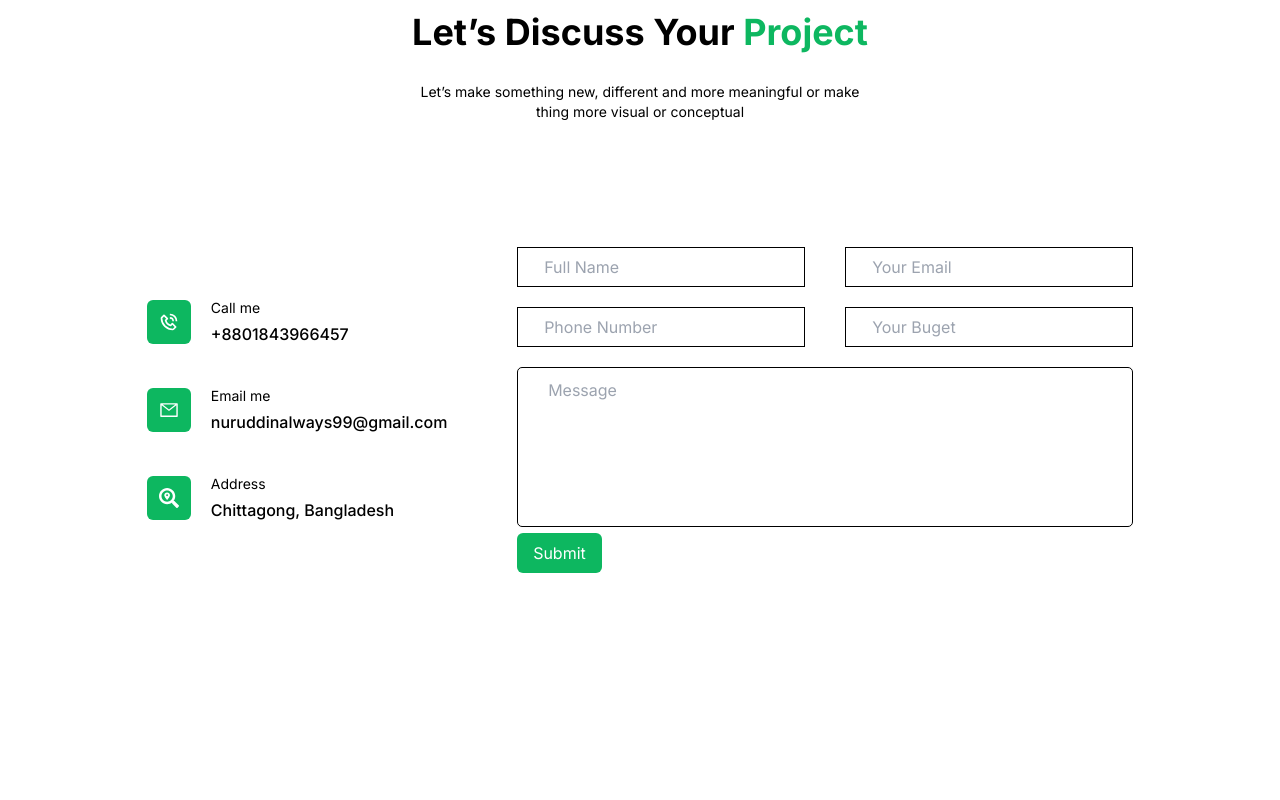
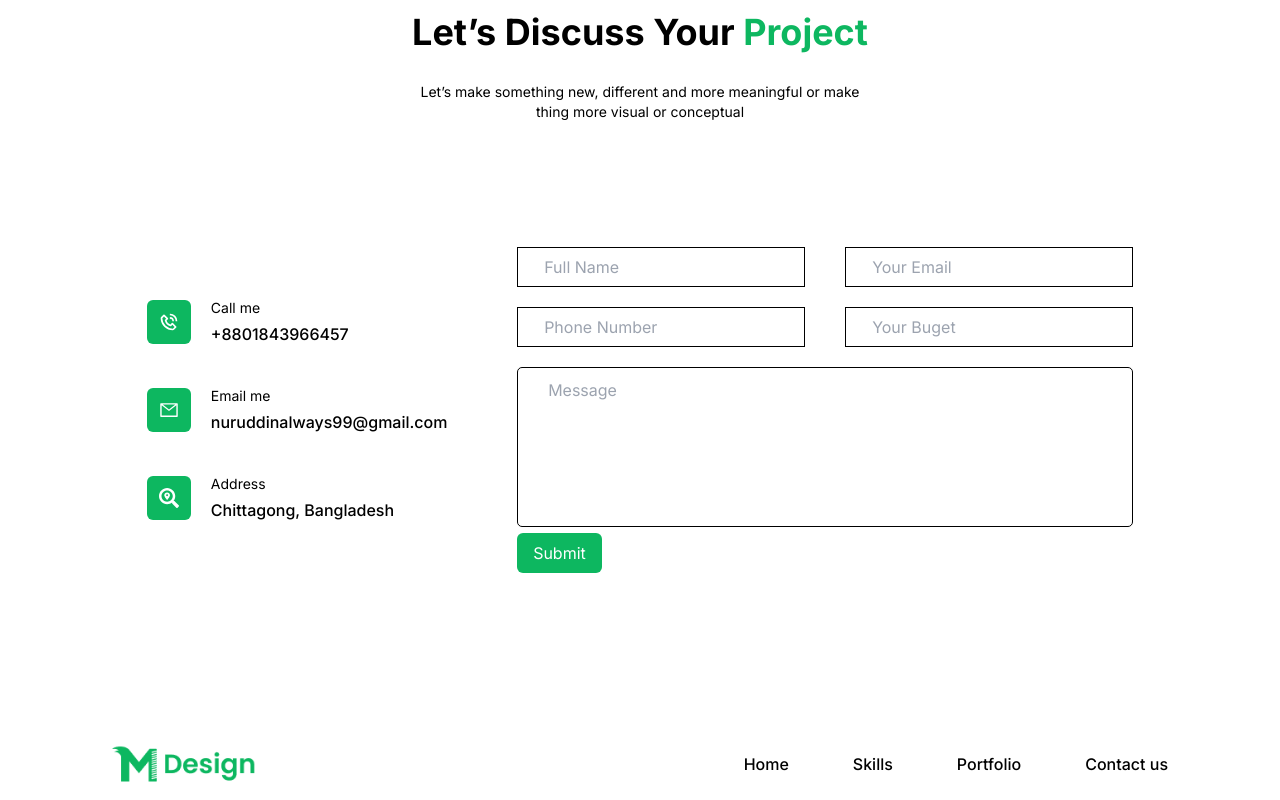
Before and after one commit to itznur07/m-design-portfolio, a React (Create React App) app: page / in a window 1280 px wide. Shown: the part 2604-3404 px from the top of the page. Before the commit the page ends 3206 px from the top, so only its background shows below. Built offline with nearby package versions, Linux system fonts and the light colour scheme.

Commit message:
Footer component

```diff
--- /dev/null
+++ b/src/Components/Footer.js
@@ -0,0 +1,28 @@
+import React from "react";
+
+// import logo
+import logo from "../assets/img/Logo.png";
+
+const Footer = () => {
+  return (
+    <>
+      <div className="flex items-center justify-between mt-96 py-4">
+        <div>
+          <img className='w-36' src={logo} alt='logo' />
+        </div>
+        <div>
+          <nav>
+            <ul className='flex items-center gap-16 text-md text-[#000] font-medium cursor-pointer'>
+              <li className='hover:text-[#0db760]'>Home</li>
+              <li className='hover:text-[#0db760]'>Skills</li>
+              <li className='hover:text-[#0db760]'>Portfolio</li>
+              <li className='hover:text-[#0db760]'>Contact us</li>
+            </ul>
+          </nav>
+        </div>
+      </div>
+    </>
+  );
+};
+
+export default Footer;
--- a/src/Pages/Home.js
+++ b/src/Pages/Home.js
@@ -1,6 +1,7 @@
 import React from "react";
 import Banner from "../Components/Banner";
 import ContactUs from "../Components/ContactUs";
+import Footer from "../Components/Footer";
 import Navbar from "../Components/Navbar";
 import Portfolio from "../Components/Portfolio";
 import Reviews from "../Components/Reviews";
@@ -17,6 +18,7 @@ const Home = () => {
       <Portfolio />
       <Reviews />
       <ContactUs />
+      <Footer />
     </>
   );
 };
```
